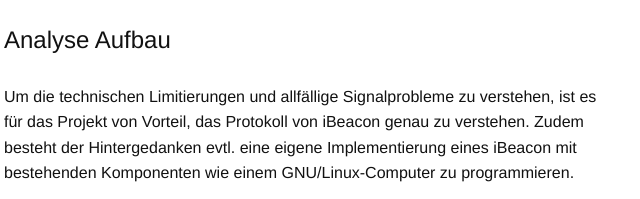
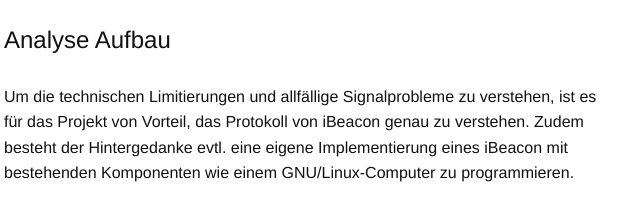
Before and after one commit to fabian/home-automation, a website: page index.html in a window 1280 px wide. Shown: the part 8173-8372 px from the top of the page, 134-774 px from the left. Drawn offline with nearby package versions, Linux system fonts and the light colour scheme.

Commit message:
Fix by Mänsen

```diff
--- a/index.html
+++ b/index.html
@@ -540,7 +540,7 @@ Pulsmesser (Peripheral) mit BLE die aktuelle Herzfrequenz an eine iOS-App (Centr
 <p>
 Um die technischen Limitierungen und allfällige Signalprobleme zu verstehen, ist
 es für das Projekt von Vorteil, das Protokoll von iBeacon genau zu verstehen.
-Zudem besteht der Hintergedanken evtl. eine eigene Implementierung eines iBeacon
+Zudem besteht der Hintergedanke evtl. eine eigene Implementierung eines iBeacon
 mit bestehenden Komponenten wie einem GNU/Linux-Computer zu programmieren.
 </p>
 
```
